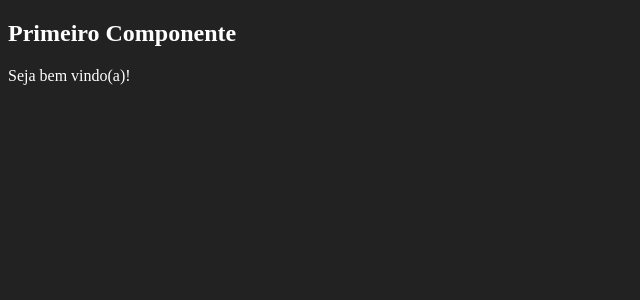
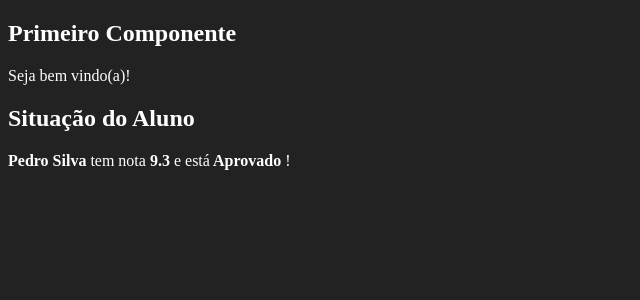
Before and after one commit to MateusGomes04/fundamentals-React, a React (Create React App) app: page / in a window 1280 px wide. Shown: the top 300 px of the page, without its empty margins (0-640 px from the left). Built offline with nearby package versions, Linux system fonts and the light colour scheme.

Commit message:
Components with property

```diff
--- /dev/null
+++ b/src/components/basicos/ComParametro.jsx
@@ -0,0 +1,17 @@
+import React from "react"
+
+export default function ComParametro(props) {
+    const status = props.nota >= 7 ? 'Aprovado' : 'Recuperação'
+    return (
+        <div>
+            <h2>{props.titulo}</h2>
+            <p>
+                <strong>{props.aluno} </strong>
+                 tem nota
+                 <strong> {props.nota} </strong>
+                 e está
+                 <strong> { status } </strong>!
+            </p>
+        </div>
+    )
+}
--- a/src/index.js
+++ b/src/index.js
@@ -3,10 +3,15 @@ import ReactDOM from 'react-dom'
 import React from 'react'
 
 import Primeiro from './components/basicos/Primeiro'
+import ComParametro from './components/basicos/ComParametro'
 
 ReactDOM.render(
-  <div>
-   <Primeiro> </Primeiro>
+  <div id="app">
+  <Primeiro></Primeiro>
+  <ComParametro
+        titulo="Situação do Aluno"
+        aluno="Pedro Silva"
+        nota={9.3} />
 </div>,
     document.getElementById('root')
     )
```
